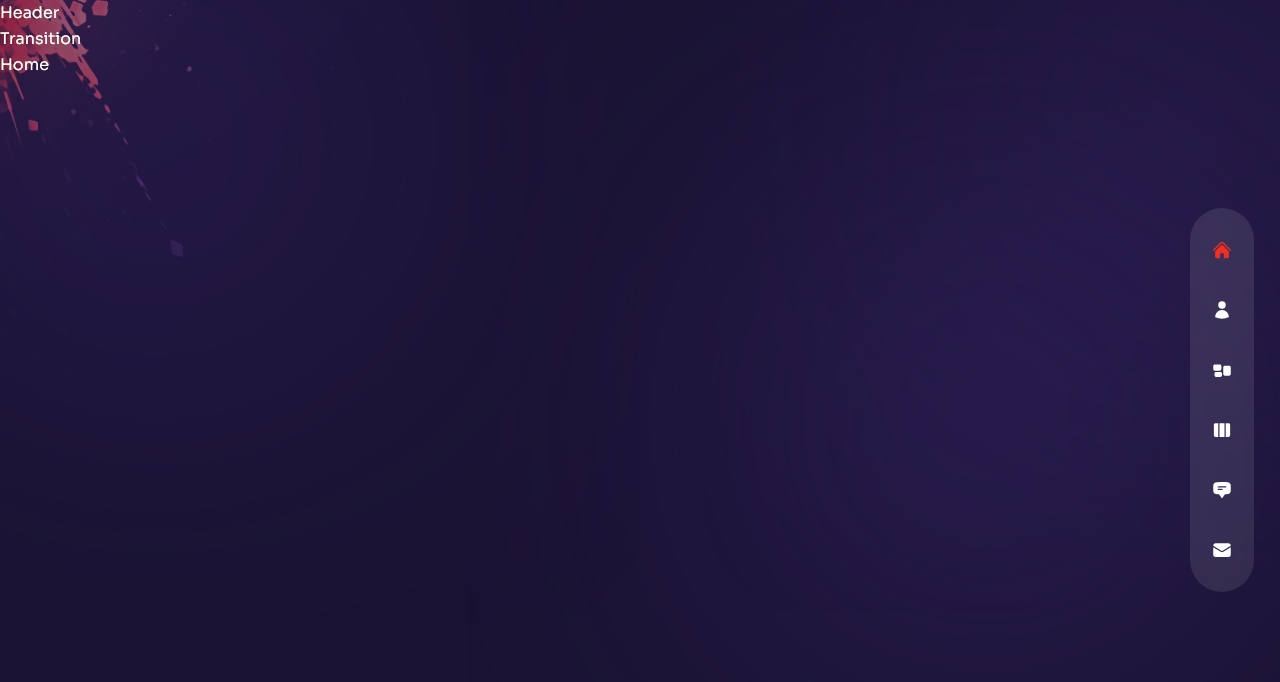
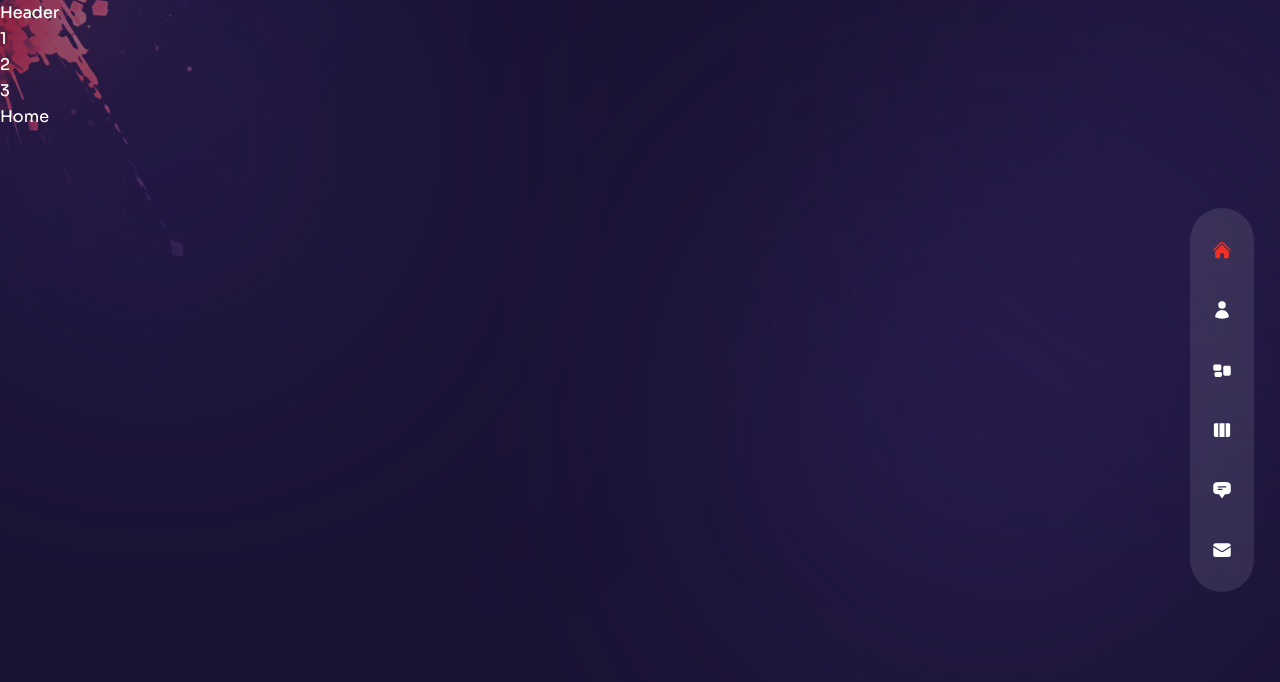
Before and after one commit to erickdc7/react-portfolio-2, a Next.js app: page / in a window 1280 px wide. Shown: the top 682 px of the page. Built offline with nearby package versions, Linux system fonts and the light colour scheme.

Commit message:
update text

```diff
--- a/components/Transition.js
+++ b/components/Transition.js
@@ -20,7 +20,9 @@ const transitionVariants = {
 const Transition = () => {
   return (
     <>
-      <div>Transition</div>
+      <div>1</div>
+      <div>2</div>
+      <div>3</div>
     </>
   );
 };
```
